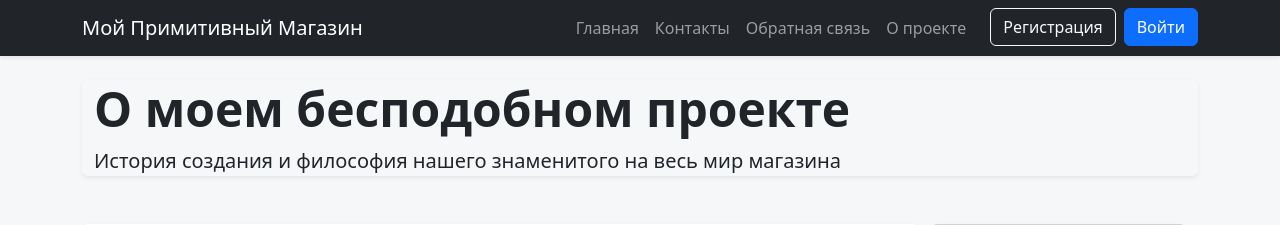
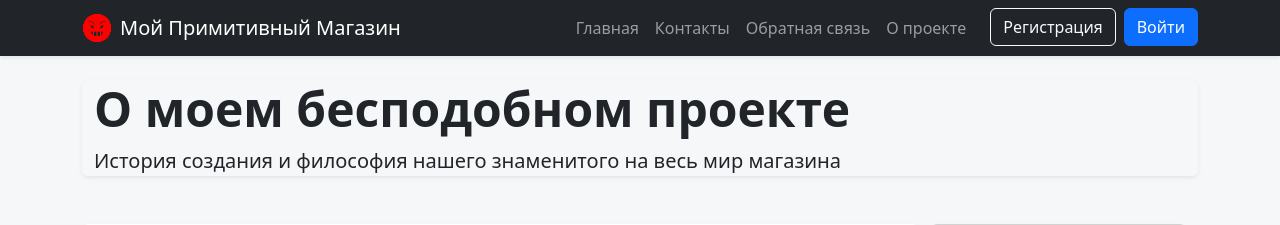
Before and after one commit to Sergey-Tsyganov/inernet_simple_store, a Flask app: page /about in a window 1280 px wide. Shown: the top 225 px of the page. Run offline with Flask 3, Linux system fonts and the light colour scheme; parts of the project's set-up code (start-up, migrations or seed data) failed here and were passed over.

Commit message:
рабоатет все ver 2.1 c Иконкой

```diff
--- a/templates/base.html
+++ b/templates/base.html
@@ -23,7 +23,10 @@
 <!-- ✅ Navbar -->
 <nav class="navbar navbar-expand-lg navbar-dark bg-dark shadow-sm sticky-top">
     <div class="container">
-        <a class="navbar-brand" href="/index">Мой Примитивный Магазин</a>
+        <a class="navbar-brand d-flex align-items-center gap-2" href="/index">
+    <img src="{{ url_for('static', filename='favicon2.png') }}" alt="Лого" style="height: 1.5em;">
+    Мой Примитивный Магазин
+</a>
         <button class="navbar-toggler" type="button" data-bs-toggle="collapse" data-bs-target="#navbarNav">
             <span class="navbar-toggler-icon"></span>
         </button>
```
Also changed, not shown: static/favicon2.png (added).
